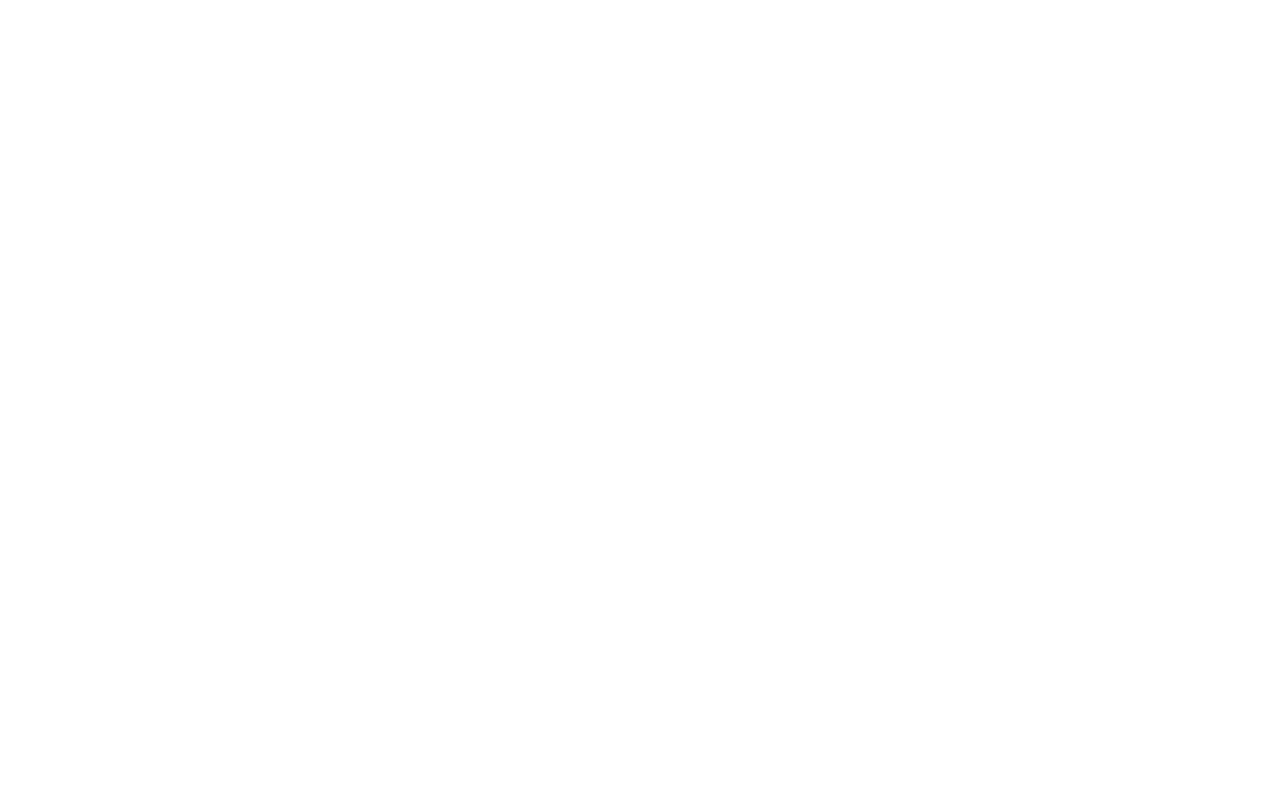
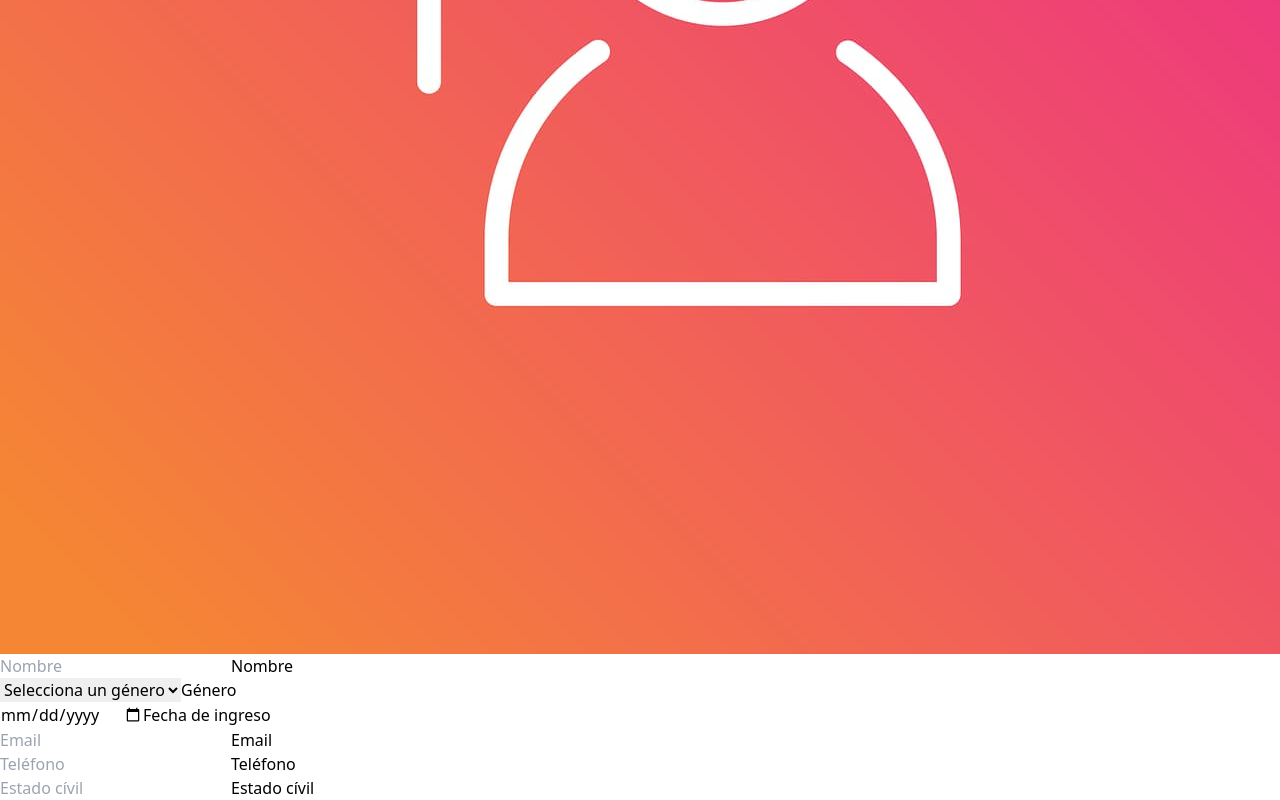
Before and after one commit to iam-leo/ABM-Empleados, an Angular app: page /edit/1 in a window 1280 px wide. Shown: the part 674-1474 px from the top of the page. Before the commit the page ends 800 px from the top, so only its background shows below. Built offline with nearby package versions, Linux system fonts and the light colour scheme.

Commit message:
add: add-edit-employee component structure and styles

```diff
--- a/src/app/components/add-edit-employee/add-edit-employee.component.html
+++ b/src/app/components/add-edit-employee/add-edit-employee.component.html
@@ -1 +1,48 @@
-<p>add-edit-employee works!</p>
+<div class="flex flex-col items-center justify-center w-full gap-y-4 mt-14">
+    <h2 class="text-3xl text-orange-400 uppercase">Agregar Empleado</h2>
+    <div class="flex items-center justify-center w-full gap-5">
+        <div class="flex items-center justify-center w-full">
+            <img
+                src="../../../assets/imgs/add-user.jpg"
+                class="w-[400px] rounded-lg"
+                alt="ilustracion grafica agregar usuario">
+        </div>
+        <div class="w-full">
+            <form>
+                <div class="relative z-0 w-full mb-6 group">
+                    <input type="text" name="nombre" id="floating_email" class="block py-2.5 px-0 w-full text-lg bg-transparent text-orange-400 border-0 border-b-2 appearance-nonetext-white border-gray-600 focus:border-orange-400 focus:outline-none focus:ring-0 peer placeholder:text-orange-400/50" placeholder="Nombre" required />
+                    <label for="nombre" class="peer-focus:font-medium absolute text-smtext-gray-400 duration-300 transform -translate-y-6 scale-75 top-3 -z-10 origin-[0] peer-focus:start-0 rtl:peer-focus:translate-x-1/4 rtl:peer-focus:left-auto peer-focus:text-orange-600 peer-placeholder-shown:scale-100 peer-placeholder-shown:translate-y-0 peer-focus:scale-75 peer-focus:-translate-y-6">Nombre</label>
+                </div>
+
+                <div class="relative z-0 w-full mb-6 group">
+                    <select name="genero" class="block py-2.5 px-0 w-full text-lg bg-transparent text-orange-400 border-0 border-b-2 appearance-nonetext-white border-gray-600 focus:border-orange-400 focus:outline-none focus:ring-0 peer" required>
+                        <option selected disabled class="bg-slate-950">Selecciona un género</option>
+                        <option value="masculino" class="bg-slate-950">Masculino</option>
+                        <option value="femenino" class="bg-slate-950">Femenino</option>
+                    </select>
+                    <label for="Género" class="peer-focus:font-medium absolute text-smtext-gray-400 duration-300 transform -translate-y-6 scale-75 top-3 -z-10 origin-[0] peer-focus:start-0 rtl:peer-focus:translate-x-1/4 rtl:peer-focus:left-auto peer-focus:text-orange-600 peer-placeholder-shown:scale-100 peer-placeholder-shown:translate-y-0 peer-focus:scale-75 peer-focus:-translate-y-6">Género</label>
+                </div>
+
+                <div class="relative z-0 w-full mb-6 group">
+                    <input type="date" name="fecha-ingreso" class="block py-2.5 px-0 w-full text-lg bg-transparent text-orange-400 border-0 border-b-2 appearance-nonetext-white border-gray-600 focus:border-orange-400 focus:outline-none focus:ring-0 peer placeholder:text-orange-400/50" placeholder="Fecha de ingreso" required />
+                    <label for="fecha-ingreso" class="peer-focus:font-medium absolute text-smtext-gray-400 duration-300 transform -translate-y-6 scale-75 top-3 -z-10 origin-[0] peer-focus:start-0 rtl:peer-focus:translate-x-1/4 rtl:peer-focus:left-auto peer-focus:text-orange-600 peer-placeholder-shown:scale-100 peer-placeholder-shown:translate-y-0 peer-focus:scale-75 peer-focus:-translate-y-6">Fecha de ingreso</label>
+                </div>
+
+                <div class="relative z-0 w-full mb-6 group">
+                    <input type="email" name="email" id="floating_email" class="block py-2.5 px-0 w-full text-lg bg-transparent text-orange-400 border-0 border-b-2 appearance-nonetext-white border-gray-600 focus:border-orange-400 focus:outline-none focus:ring-0 peer placeholder:text-orange-400/50" placeholder="Email" required />
+                    <label for="email" class="peer-focus:font-medium absolute text-smtext-gray-400 duration-300 transform -translate-y-6 scale-75 top-3 -z-10 origin-[0] peer-focus:start-0 rtl:peer-focus:translate-x-1/4 rtl:peer-focus:left-auto peer-focus:text-orange-600 peer-placeholder-shown:scale-100 peer-placeholder-shown:translate-y-0 peer-focus:scale-75 peer-focus:-translate-y-6">Email</label>
+                </div>
+
+                <div class="relative z-0 w-full mb-6 group">
+                    <input type="text" name="telefono" id="floating_email" class="block py-2.5 px-0 w-full text-lg bg-transparent text-orange-400 border-0 border-b-2 appearance-nonetext-white border-gray-600 focus:border-orange-400 focus:outline-none focus:ring-0 peer placeholder:text-orange-400/50" placeholder="Teléfono" required />
+                    <label for="telefono" class="peer-focus:font-medium absolute text-smtext-gray-400 duration-300 transform -translate-y-6 scale-75 top-3 -z-10 origin-[0] peer-focus:start-0 rtl:peer-focus:translate-x-1/4 rtl:peer-focus:left-auto peer-focus:text-orange-600 peer-placeholder-shown:scale-100 peer-placeholder-shown:translate-y-0 peer-focus:scale-75 peer-focus:-translate-y-6">Teléfono</label>
+                </div>
+
+                <div class="relative z-0 w-full mb-6 group">
+                    <input type="text" name="estado-civil" id="floating_email" class="block py-2.5 px-0 w-full text-lg bg-transparent text-orange-400 border-0 border-b-2 appearance-nonetext-white border-gray-600 focus:border-orange-400 focus:outline-none focus:ring-0 peer placeholder:text-orange-400/50" placeholder="Estado cívil" required />
+                    <label for="estado-civil" class="peer-focus:font-medium absolute text-smtext-gray-400 duration-300 transform -translate-y-6 scale-75 top-3 -z-10 origin-[0] peer-focus:start-0 rtl:peer-focus:translate-x-1/4 rtl:peer-focus:left-auto peer-focus:text-orange-600 peer-placeholder-shown:scale-100 peer-placeholder-shown:translate-y-0 peer-focus:scale-75 peer-focus:-translate-y-6">Estado cívil</label>
+                </div>
+            </form>
+        </div>
+    </div>
+</div>
--- a/src/app/components/add-edit-employee/add-edit-employee.component.ts
+++ b/src/app/components/add-edit-employee/add-edit-employee.component.ts
@@ -6,5 +6,6 @@
   styleUrls: ['./add-edit-employee.component.css']
 })
 export class AddEditEmployeeComponent {
+  option = '';
 
 }
```
Also changed, not shown: src/assets/imgs/add-user.jpg (added).
